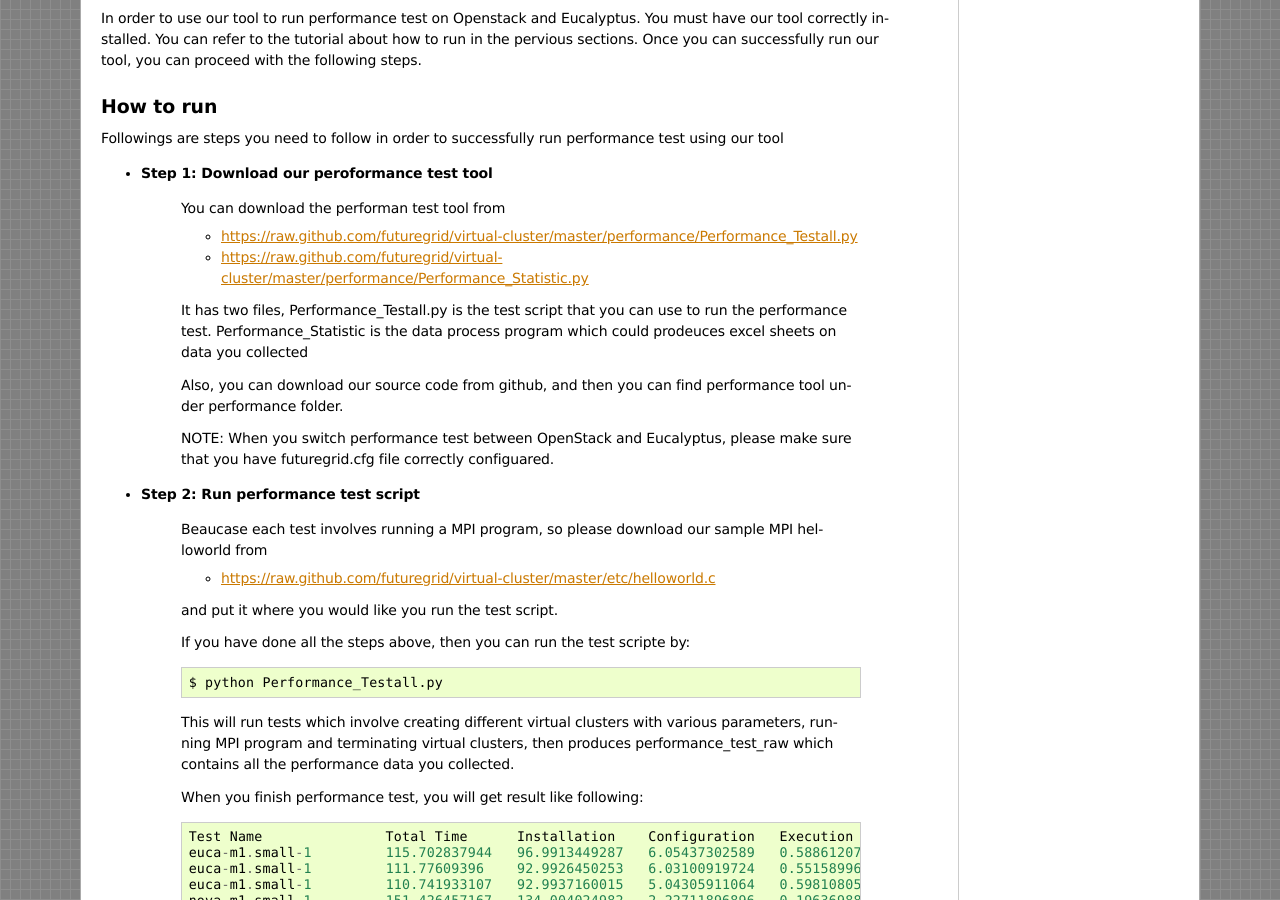
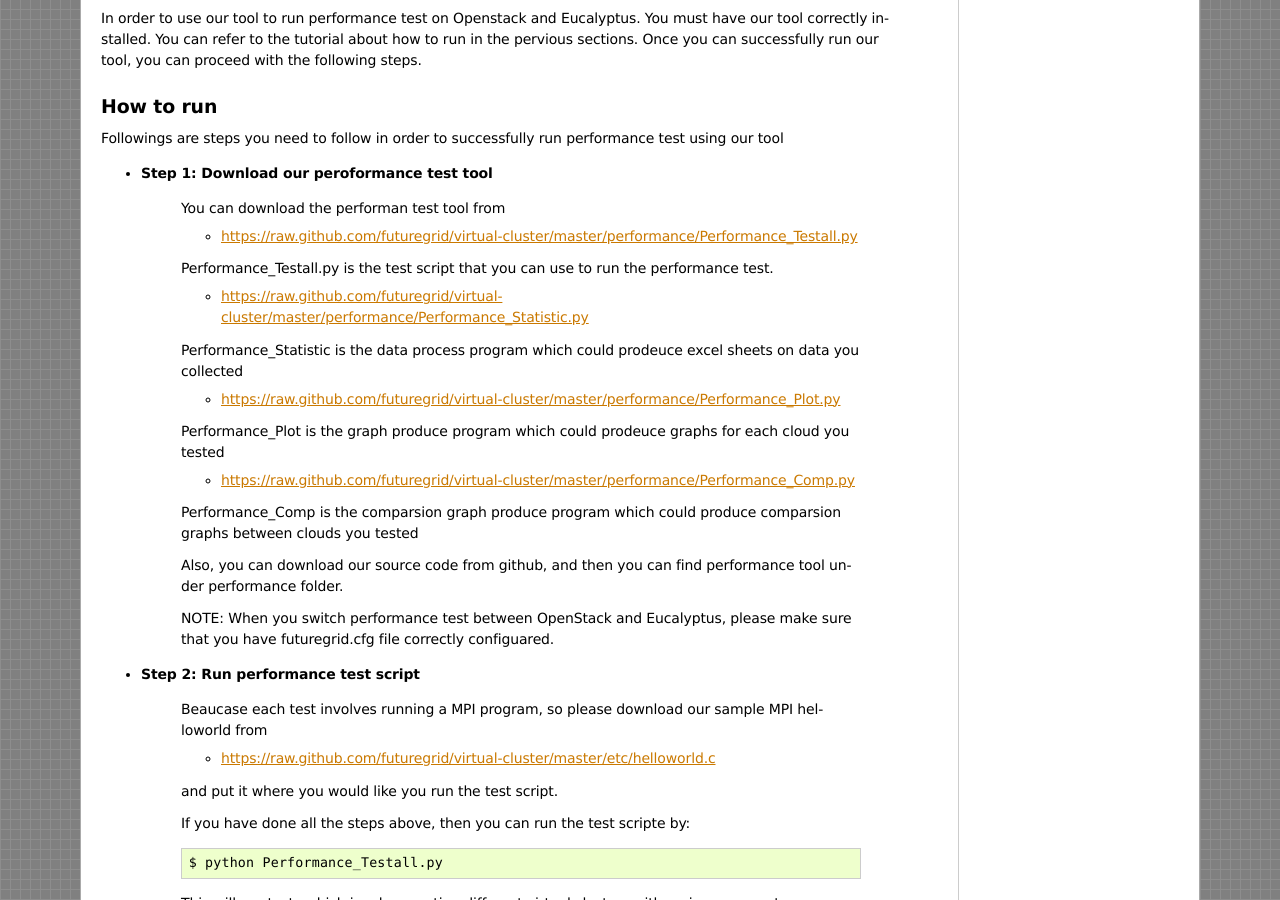
Before and after one commit to futuregrid/virtual-cluster, a Sphinx documentation site: the page built from doc/source/intro.rst, in a window 1280 px wide and 900 px high, scrolled down 9701 px. Built offline with Sphinx 7.4.7, drawn with Linux system fonts in a browser that asks for light colours; formulas are drawn with MathJax 3; pages that are not in the unit, such as notebooks, are missing from menus.

Commit message:
Update doc/source/intro.rst

```diff
--- a/doc/source/intro.rst
+++ b/doc/source/intro.rst
@@ -572,10 +572,20 @@ Followings are steps you need to follow in order to successfully run performance
 
 	* https://raw.github.com/futuregrid/virtual-cluster/master/performance/Performance_Testall.py
 
+	Performance_Testall.py is the test script that you can use to run the performance test.
+
 	* https://raw.github.com/futuregrid/virtual-cluster/master/performance/Performance_Statistic.py
 
-	It has two files, Performance_Testall.py is the test script that you can use to run the performance test.
-	Performance_Statistic is the data process program which could prodeuces excel sheets on data you collected
+	Performance_Statistic is the data process program which could prodeuce excel sheets on data you collected
+
+	* https://raw.github.com/futuregrid/virtual-cluster/master/performance/Performance_Plot.py
+
+	Performance_Plot is the graph produce program which could prodeuce graphs for each cloud you tested
+
+	* https://raw.github.com/futuregrid/virtual-cluster/master/performance/Performance_Comp.py
+
+	Performance_Comp is the comparsion graph produce program which could produce comparsion graphs
+	between clouds you tested
 
 	Also, you can download our source code from github, and then you can find performance tool under
 	performance folder.
```
